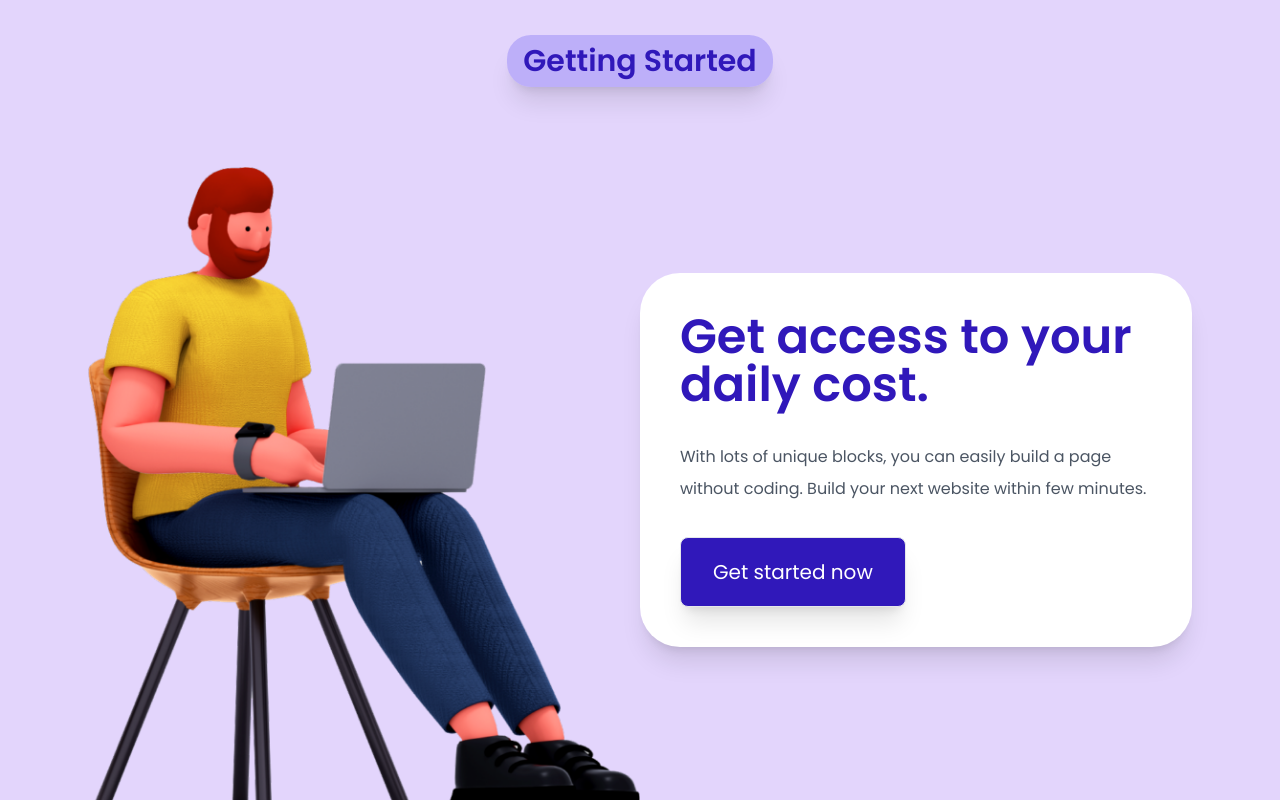
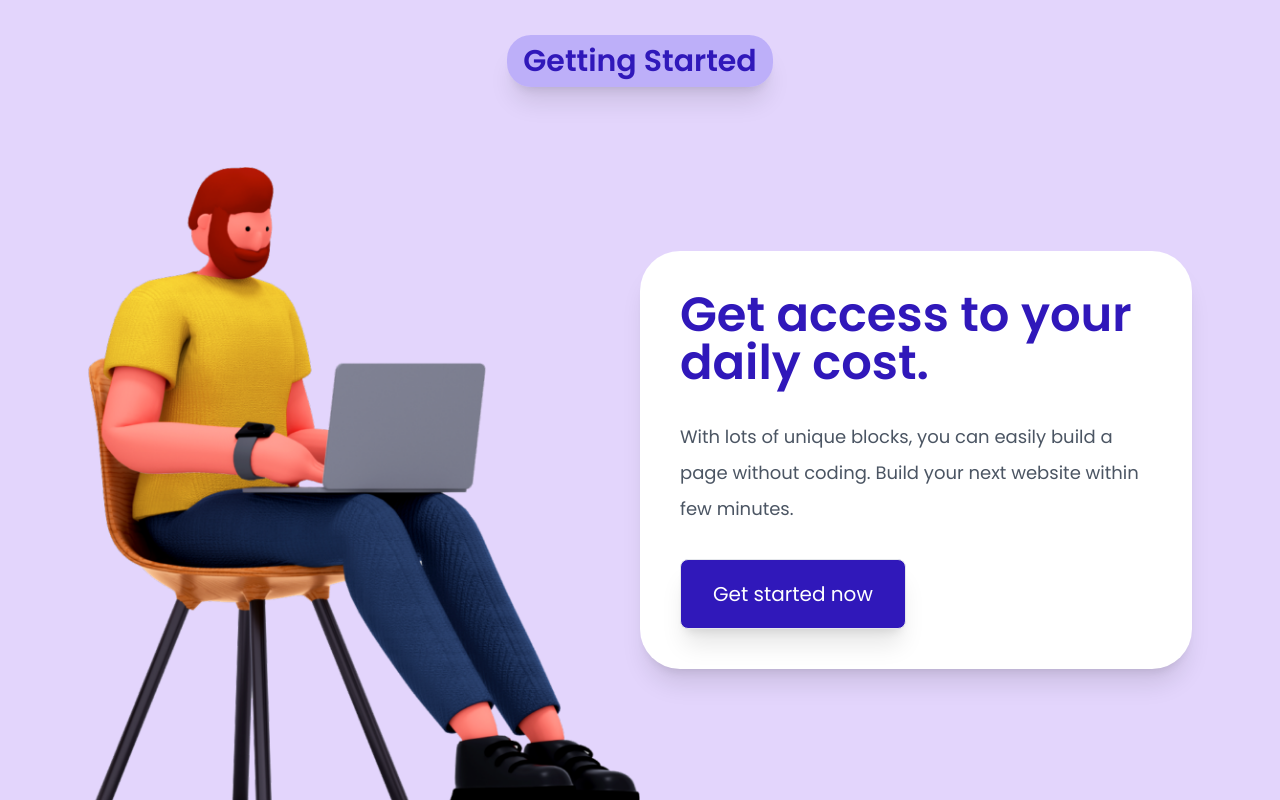
Before and after one commit to bravo-stack/Tailwind-Landing-Page, a React (Create React App) app: page / in a window 1280 px wide. Shown: the part 1830-2630 px from the top of the page. Built offline with nearby package versions, Linux system fonts and the light colour scheme.

Commit message:
fixed the text's size across devices

```diff
--- a/src/GetAccessCard.js
+++ b/src/GetAccessCard.js
@@ -7,7 +7,7 @@ function GetAccessCard() {
                 <p className="text-3xl lg:text-5xl font-bold my-text-primary">
                     Get access to your daily cost.
                 </p>
-                <p className='text-gray-600 lg:leading-loose'>
+                <p className='text-gray-600 lg:leading-loose text-base lg:text-lg'>
                     With lots of unique blocks, you can easily build a page without coding. Build your next website within few minutes.
                 </p>
                 <div>
```
